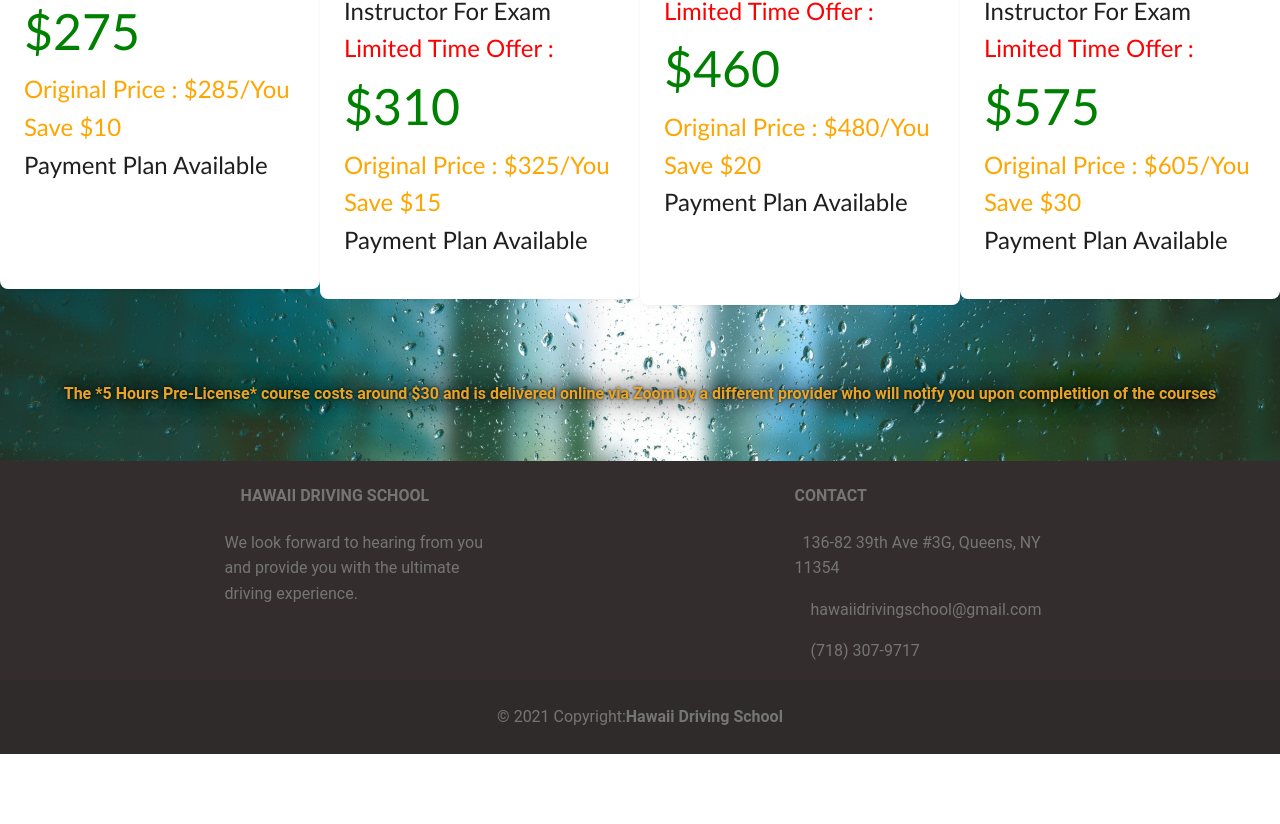
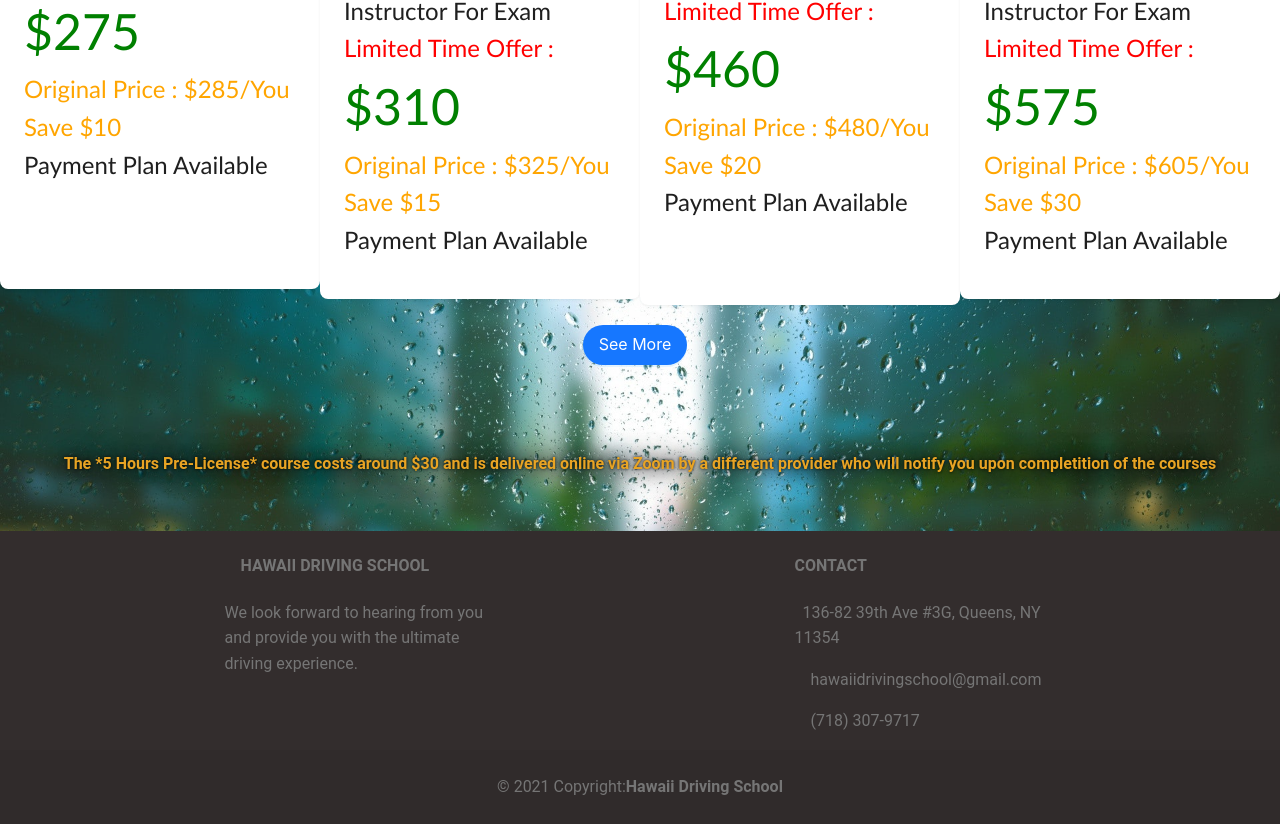
Before and after one commit to MKHLink/hawaii_driving_website, a React (Create React App) app: page / in a window 1280 px wide. Shown: the part 659-1483 px from the top of the page. Before the commit the page ends 1413 px from the top, so only its background shows below. Built offline with nearby package versions, Linux system fonts and the light colour scheme.

Commit message:
added extra driving packages and react scripts for deployment

```diff
--- a/src/App.js
+++ b/src/App.js
@@ -1,7 +1,9 @@
 import './App.css';
+import {React, useState} from 'react'
 import Header from './components/Header';
 import About from './components/About';
 import DirverPackages from './components/DriverPackages';
+import ExtraPackages from './components/ExtraPackages';
 import Footer from './components/Footer';
 import { Button } from 'antd';
 
@@ -10,6 +12,9 @@ import { Button } from 'antd';
 
 
 function App() {
+
+  const [extraSelected, setExtraSelected] = useState(false);
+
   return (
     <div>
       <Header></Header>
@@ -19,7 +24,23 @@ function App() {
           <a href='tel: +1 (718) 307-9717'>Call Us</a>
       </Button>
       </div>
-      <DirverPackages></DirverPackages>
+      {!extraSelected?(
+        <>
+          <DirverPackages></DirverPackages>
+        </>
+      ):extraSelected?(
+        <>
+          <ExtraPackages></ExtraPackages>
+        </>
+      ):(
+        <></>
+      )}
+
+      <div className='homeBtns'>
+      <Button style={{marginRight: '10px'}}type="primary" shape="round" size={'large'} onClick={()=>{{!extraSelected?(setExtraSelected(true)):(setExtraSelected(false))}}}>
+          See More
+      </Button>
+      </div>
 
       <div>
         <p className='notice'>
--- /dev/null
+++ b/src/components/ExtraPackages/index.js
@@ -0,0 +1,48 @@
+import React from 'react';
+import {Col,Row, Card} from 'antd';
+
+function ExtraPackages(){
+    return(
+        <div>
+        <Row>
+        <Col  xs={24} xl={8}>
+        <Card title={<span style={{fontSize: 'xx-large'}}>One Time Lesson</span>}  bordered={false}>
+          <p className='driverCards'>
+            Single Driving Lesson (90 minutes)<br/>
+            Pick Up And Drop Off<br/>
+            Class Behind The Wheel<br/>
+            <span style={{color:'green', fontSize:50}}>$70</span>
+          </p>
+        </Card>
+        </Col>
+
+        <Col  xs={24} xl={8}>
+        <Card title={<span style={{fontSize: 'xx-large'}}>Driving Test Apointment</span>}  bordered={false}>
+          <p className='driverCards'>
+            Quickly Scheduled Based on Availablity<br/>
+            <span style={{color:'green', fontSize:50}}>$10</span>
+          </p>
+          <br/>
+          <br/>
+          <br/>
+        </Card>
+        </Col>
+
+        <Col  xs={24} xl={8}>
+        <Card title={<span style={{fontSize: 'xx-large'}}>Car and Instructor for an Exam</span>}  bordered={false}>
+          <p className='driverCards'>
+            Pick Up And Drop Off<br/>
+            Necessary Materials for the Exam<br/>
+            <span style={{color:'green', fontSize:50}}>$95</span>
+          </p>
+          <br/>
+
+        </Card>
+        </Col>
+        </Row>
+
+        </div>
+    );
+}
+
+export default ExtraPackages;
--- a/src/components/Footer/index.js
+++ b/src/components/Footer/index.js
@@ -42,9 +42,9 @@ function Footer(){
 
       <div className='text-center p-4' style={{ backgroundColor: 'rgba(0, 0, 0, 0.05)' }}>
         © 2021 Copyright:
-        <a className='text-reset fw-bold' href='https://mdbootstrap.com/'>
+        <span className='text-reset fw-bold'>
           Hawaii Driving School
-        </a>
+        </span>
       </div>
     </MDBFooter>
     );
```
Also changed, not shown: package.json (+7 -1 lines), 1 other file (tests, documents, lock files or other folders).
